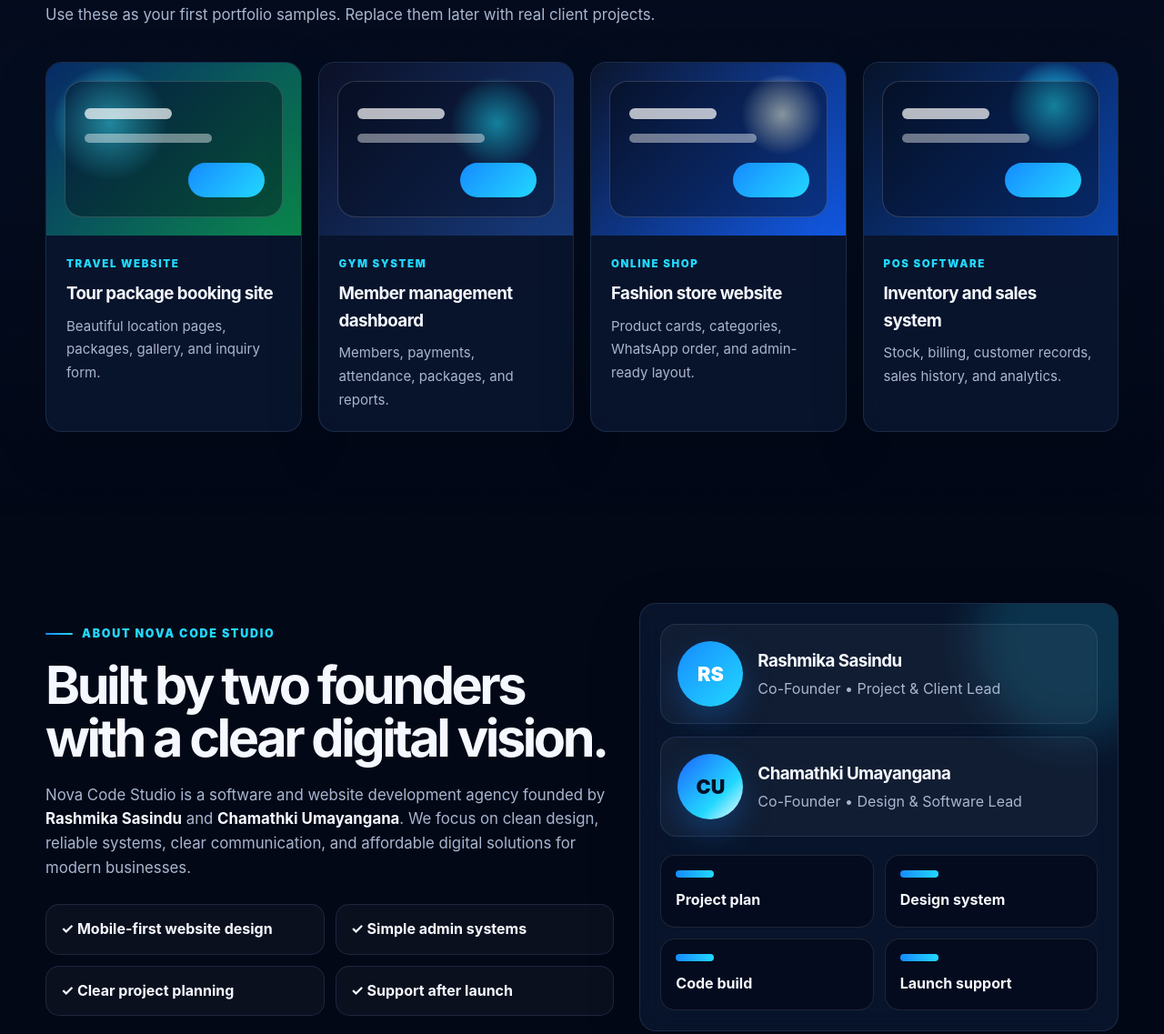
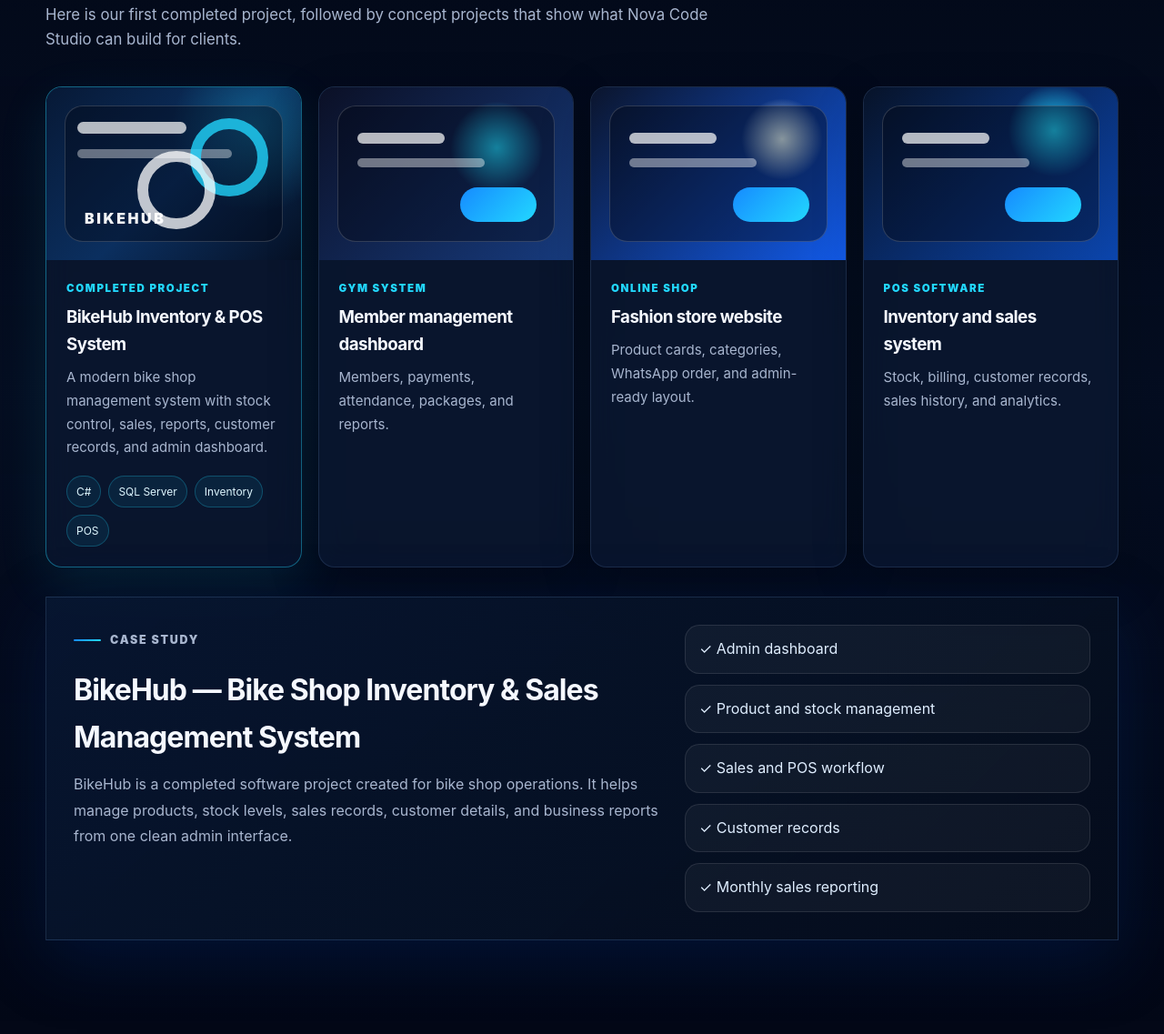
Before and after one commit to rashmikasasindu220-dev/NovaCode-Studio, a plain HTML site: page index.html in a window 1280 px wide. Shown: the part 2341-3478 px from the top of the page at 91% size. Drawn offline with Linux system fonts and the light colour scheme.

Commit message:
Add files via upload

```diff
--- a/index.html
+++ b/index.html
@@ -136,18 +136,24 @@
         <div class="section-heading reveal">
           <p class="eyebrow"><span></span> Featured work</p>
           <h2>Project ideas Nova Code Studio can deliver.</h2>
-          <p>Use these as your first portfolio samples. Replace them later with real client projects.</p>
+          <p>Here is our first completed project, followed by concept projects that show what Nova Code Studio can build for clients.</p>
         </div>
 
         <div class="portfolio-grid">
-          <article class="project-card reveal">
-            <div class="project-preview tourism">
-              <span></span><span></span><span></span>
+          <article class="project-card featured-project reveal">
+            <div class="project-preview bikehub">
+              <span></span><span></span><span></span><span></span>
             </div>
             <div class="project-body">
-              <p>Travel Website</p>
-              <h3>Tour package booking site</h3>
-              <span>Beautiful location pages, packages, gallery, and inquiry form.</span>
+              <p>Completed Project</p>
+              <h3>BikeHub Inventory & POS System</h3>
+              <span>A modern bike shop management system with stock control, sales, reports, customer records, and admin dashboard.</span>
+              <div class="project-tags">
+                <small>C#</small>
+                <small>SQL Server</small>
+                <small>Inventory</small>
+                <small>POS</small>
+              </div>
             </div>
           </article>
           <article class="project-card reveal">
@@ -180,6 +186,23 @@
               <span>Stock, billing, customer records, sales history, and analytics.</span>
             </div>
           </article>
+        </div>
+
+        <div class="case-study-card reveal">
+          <div>
+            <p class="eyebrow"><span></span> Case study</p>
+            <h3>BikeHub — Bike Shop Inventory & Sales Management System</h3>
+            <p>
+              BikeHub is a completed software project created for bike shop operations. It helps manage products, stock levels, sales records, customer details, and business reports from one clean admin interface.
+            </p>
+          </div>
+          <div class="case-study-list">
+            <span>✓ Admin dashboard</span>
+            <span>✓ Product and stock management</span>
+            <span>✓ Sales and POS workflow</span>
+            <span>✓ Customer records</span>
+            <span>✓ Monthly sales reporting</span>
+          </div>
         </div>
       </div>
     </section>
--- a/styles.css
+++ b/styles.css
@@ -564,6 +564,86 @@ h3 { letter-spacing: -.03em; }
 }
 .reveal.visible { opacity: 1; transform: translateY(0); }
 
+
+.project-card.featured-project {
+  border-color: rgba(34, 216, 255, .42);
+  box-shadow: 0 18px 55px rgba(34, 216, 255, .10);
+}
+
+.project-preview.bikehub {
+  background:
+    radial-gradient(circle at 82% 24%, rgba(34,216,255,.28), transparent 34%),
+    linear-gradient(135deg, #071936, #0b2f5f 52%, #061125);
+}
+
+.project-preview.bikehub::after {
+  content: "BIKEHUB";
+  position: absolute;
+  left: 42px;
+  bottom: 32px;
+  color: rgba(255,255,255,.95);
+  font-weight: 900;
+  letter-spacing: .16em;
+  font-size: 1rem;
+}
+
+.project-preview.bikehub span:nth-child(1) { left: 34px; top: 38px; width: 120px; height: 13px; }
+.project-preview.bikehub span:nth-child(2) { left: 34px; top: 68px; width: 170px; height: 10px; opacity: .55; }
+.project-preview.bikehub span:nth-child(3) { right: 36px; top: 34px; width: 86px; height: 86px; border: 12px solid rgba(34,216,255,.78); background: transparent; }
+.project-preview.bikehub span:nth-child(4) { right: 94px; bottom: 34px; width: 86px; height: 86px; border: 12px solid rgba(255,255,255,.75); background: transparent; }
+
+.project-tags {
+  display: flex;
+  flex-wrap: wrap;
+  gap: 8px;
+  margin-top: 18px;
+}
+
+.project-tags small {
+  color: #dff7ff;
+  border: 1px solid rgba(34,216,255,.25);
+  background: rgba(34,216,255,.08);
+  border-radius: 999px;
+  padding: 7px 10px;
+  font-size: .75rem;
+}
+
+.case-study-card {
+  margin-top: 32px;
+  display: grid;
+  grid-template-columns: 1.3fr .9fr;
+  gap: 28px;
+  align-items: start;
+  padding: 30px;
+  border: 1px solid rgba(120, 180, 255, .18);
+  border-radius: var(--radius-lg);
+  background: linear-gradient(135deg, rgba(8,24,52,.82), rgba(5,13,28,.92));
+  box-shadow: var(--shadow);
+}
+
+.case-study-card h3 {
+  font-size: clamp(1.4rem, 3vw, 2rem);
+  margin-bottom: 12px;
+}
+
+.case-study-card p {
+  color: var(--muted);
+  line-height: 1.8;
+}
+
+.case-study-list {
+  display: grid;
+  gap: 12px;
+}
+
+.case-study-list span {
+  color: #dfeeff;
+  border: 1px solid rgba(255,255,255,.10);
+  background: rgba(255,255,255,.045);
+  border-radius: 16px;
+  padding: 13px 15px;
+}
+
 @media (max-width: 1080px) {
   .service-grid { grid-template-columns: repeat(2, minmax(0, 1fr)); }
   .portfolio-grid { grid-template-columns: repeat(2, minmax(0, 1fr)); }
@@ -624,3 +704,8 @@ h3 { letter-spacing: -.03em; }
   .founder-card { align-items: flex-start; }
   .footer-grid { grid-template-columns: 1fr; }
 }
+
+
+@media (max-width: 760px) {
+  .case-study-card { grid-template-columns: 1fr; padding: 22px; }
+}
```
Also changed, not shown: README_PUBLISHING_GUIDE.txt.
